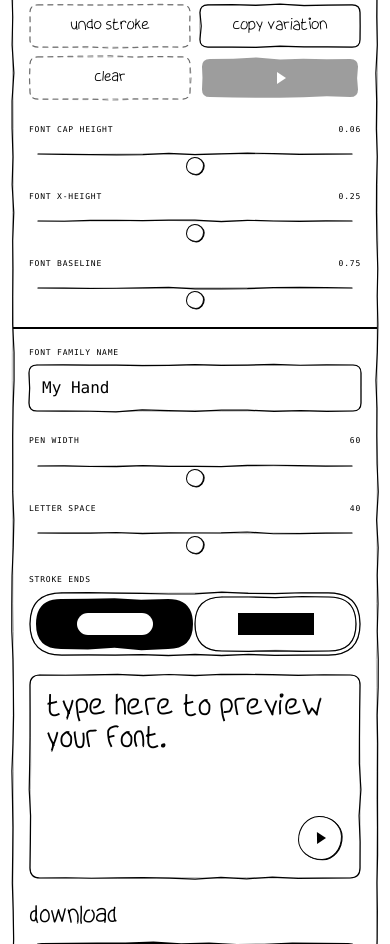
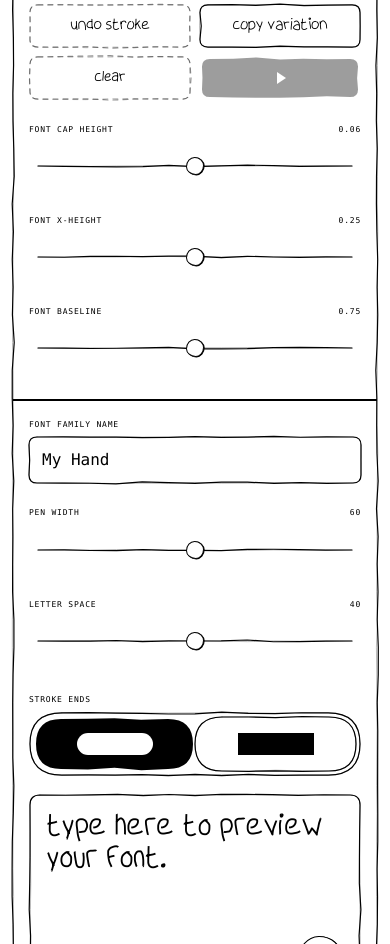
Before and after one commit to jipvandervelde/HandDrawnFont, a website: page Website/src/create/index.html in a window 390 px wide. Shown: the part 914-1858 px from the top of the page. Drawn offline with Linux system fonts and the light colour scheme.

Commit message:
Align mobile slider thumbs

```diff
--- a/Website/src/create/styles.css
+++ b/Website/src/create/styles.css
@@ -1797,6 +1797,18 @@ input[type="range"]::-moz-range-thumb {
     height: 44px;
   }
 
+  .forge-app .rough-range-host {
+    height: 44px;
+  }
+
+  .forge-app .rough-range-overlay {
+    top: 50%;
+    right: 0;
+    bottom: auto;
+    left: 0;
+    transform: translateY(-50%);
+  }
+
   .project-panel {
     display: flex;
     padding: 18px 16px;
```
